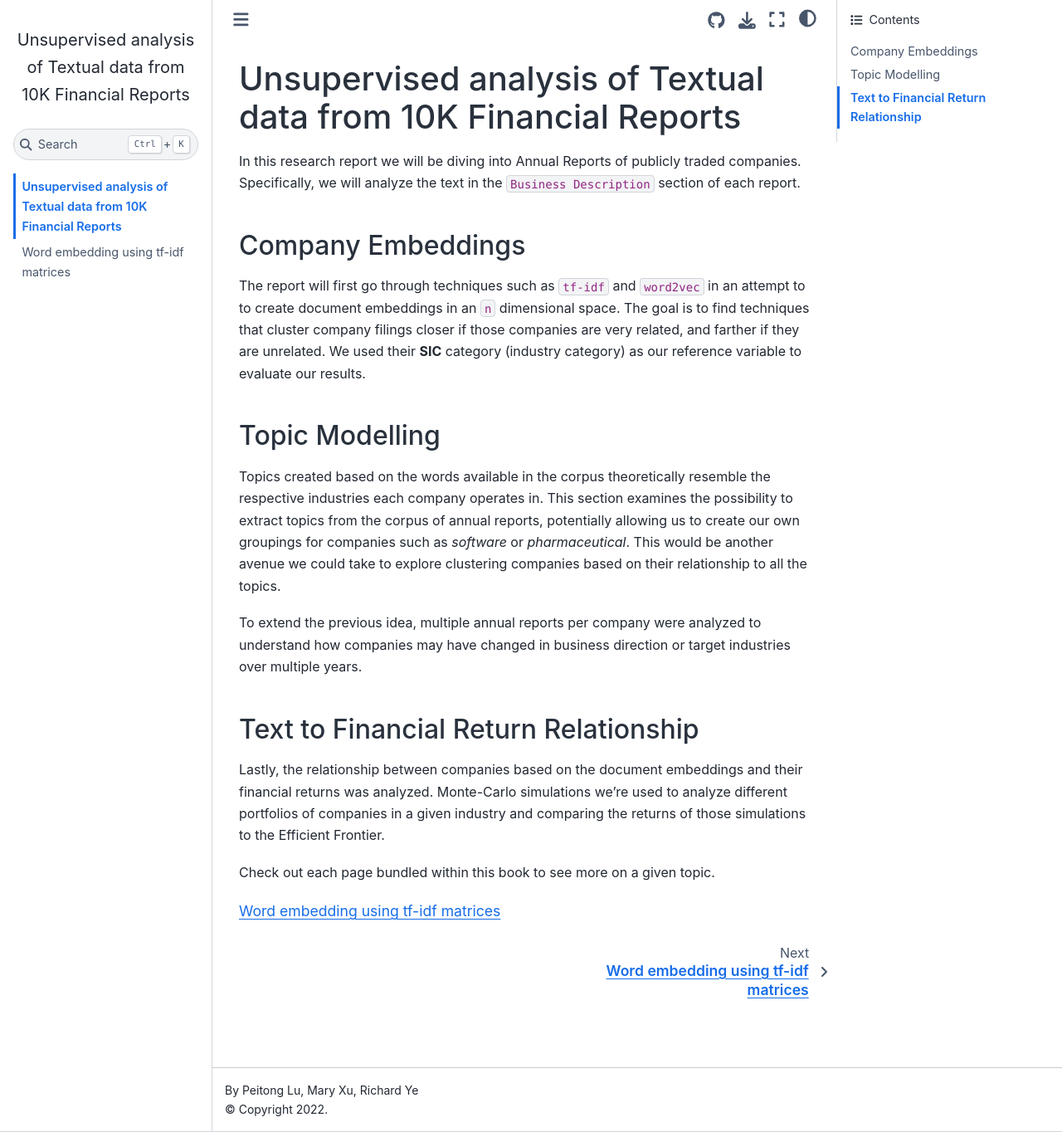
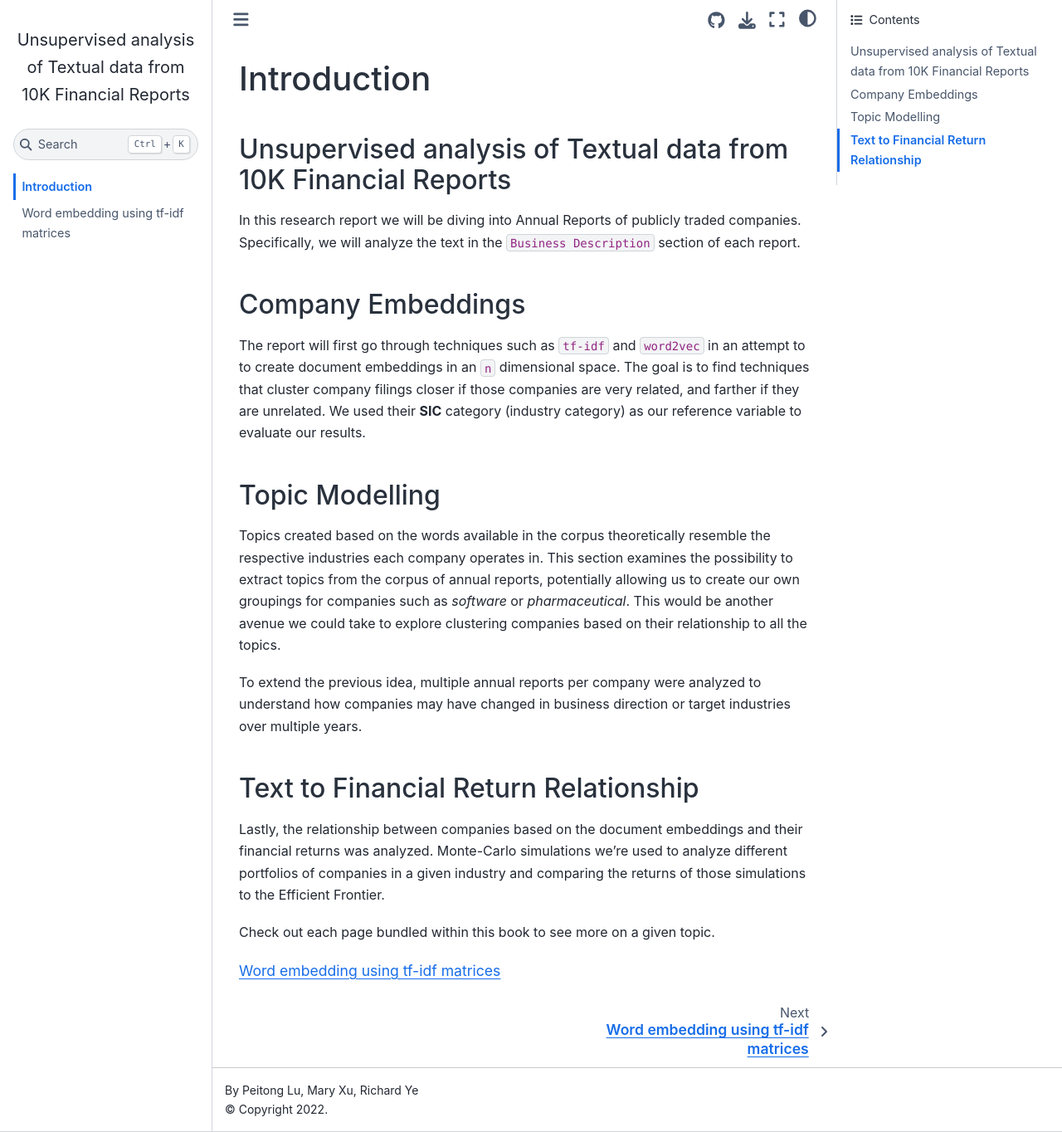
Before and after one commit to richardye101/ubineer_nlp_research, a Jupyter Book: the page built from intro.md, in a window 1280 px wide and 1364 px high. Shown: the whole window at 83% size. Built offline with Jupyter Book 1.0.4 settings and Sphinx 7.4.7 and the Sphinx Book theme 1.1.4, drawn with Linux system fonts in a browser that asks for light colours; pages that are not in the unit, such as notebooks, are missing from menus; comment, search, counter and statistics services are not loaded.

Commit message:
removed some file errors

```diff
--- a/_config.yml
+++ b/_config.yml
@@ -12,7 +12,7 @@ only_build_toc_files: true
 # Force re-execution of notebooks on each build.
 # See https://jupyterbook.org/content/execute.html
 execute:
-  execute_notebooks: force
+  execute_notebooks: auto
 
 # Define the name of the latex output file for PDF builds
 latex:
--- a/intro.md
+++ b/intro.md
@@ -1,4 +1,6 @@
-# Unsupervised analysis of Textual data from 10K Financial Reports
+# Introduction
+
+## Unsupervised analysis of Textual data from 10K Financial Reports
 
 In this research report we will be diving into Annual Reports of publicly traded companies. Specifically, we will analyze the text in the `Business Description` section of each report.
 
```
Also changed, not shown: content/richard/1_Tf-idf_analysis.ipynb, 7 other files.
